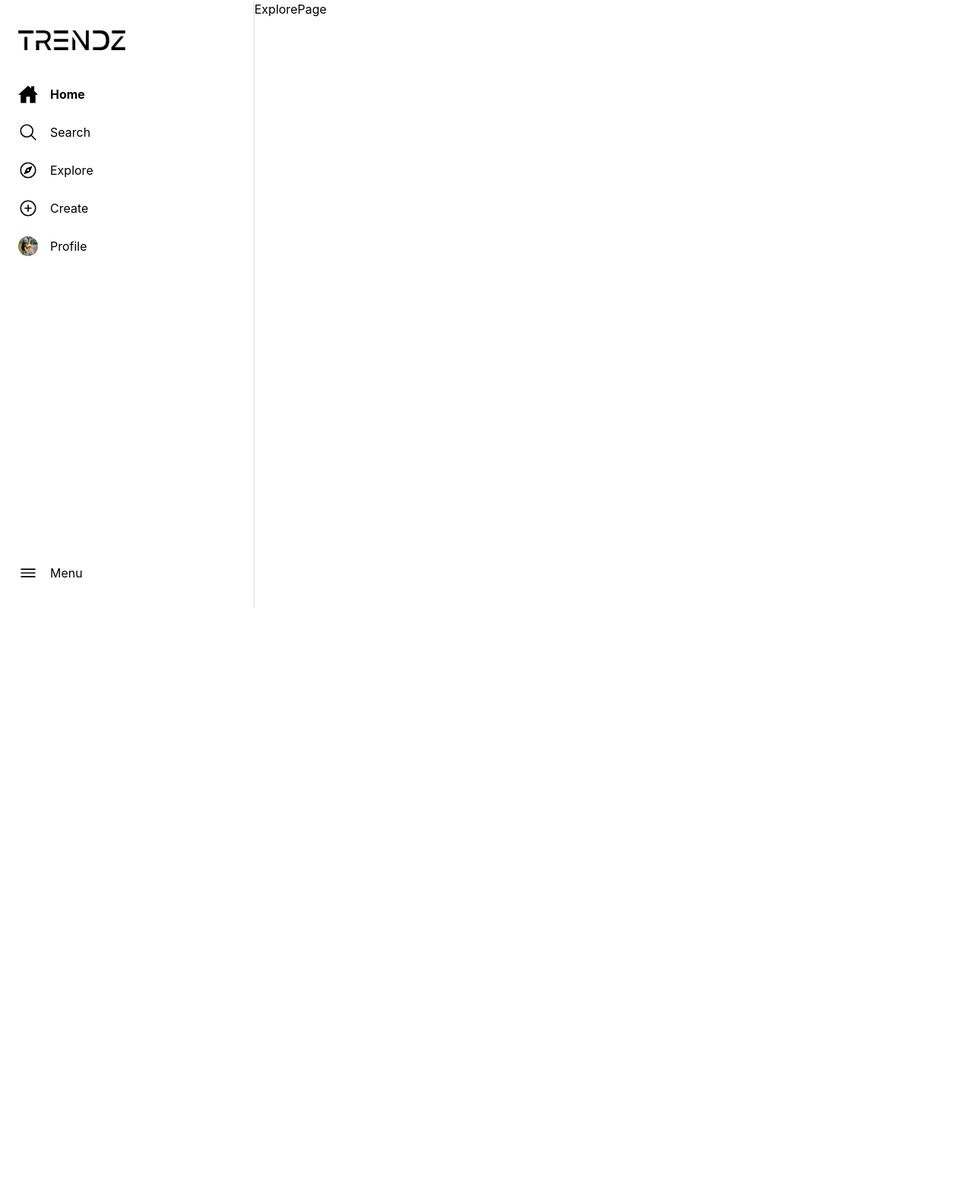
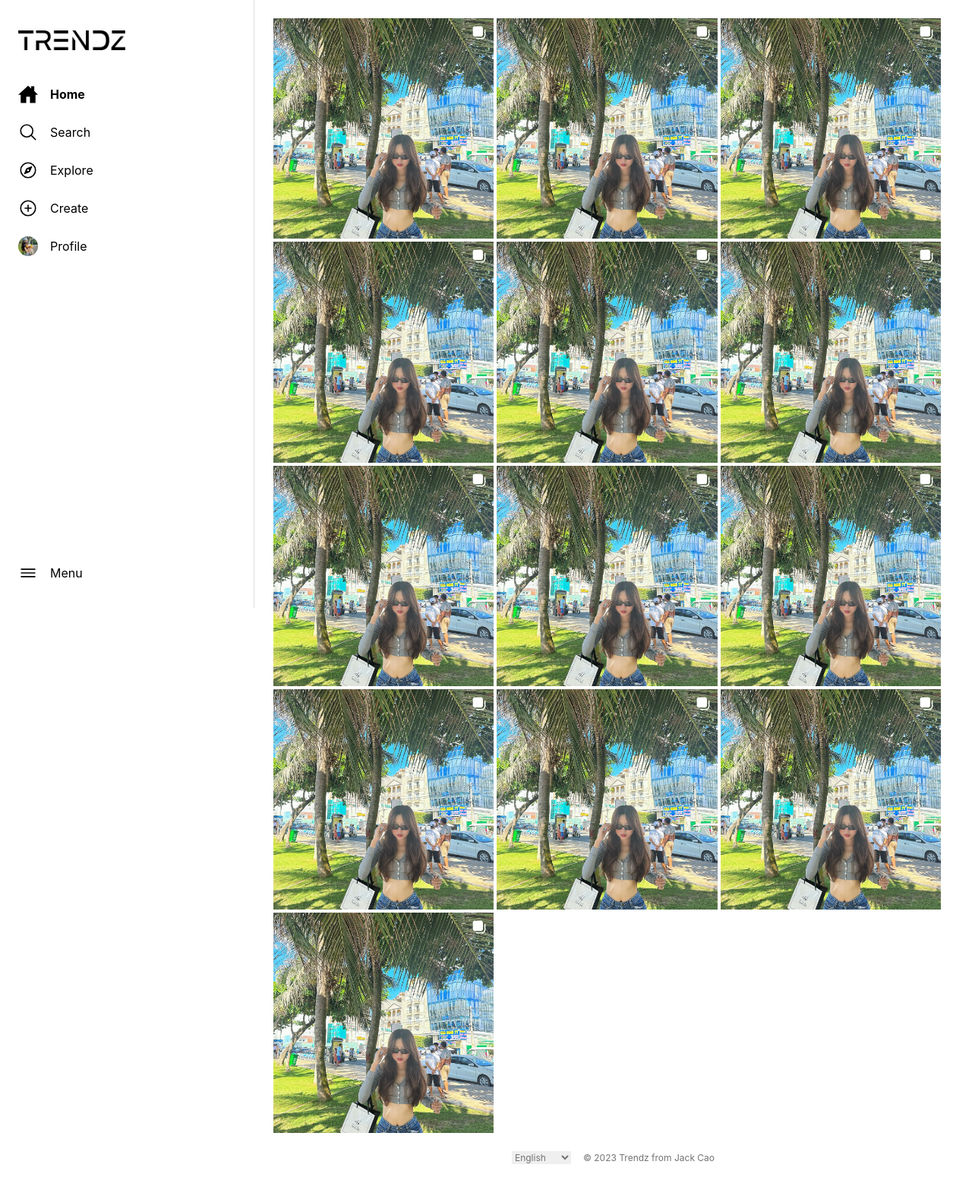
Before and after one commit to hpcao299/trendz_ui, a Next.js app: page /explore in a window 1280 px wide. Shown: the top 1570 px of the page at 76% size. Before the commit the page ends 800 px from the top, so only its background shows below. Built offline with nearby package versions, Linux system fonts and the light colour scheme.

Commit message:
explore page base ui

```diff
--- a/src/app/explore/page.tsx
+++ b/src/app/explore/page.tsx
@@ -1,7 +1,18 @@
+import { PostsList } from '@/components';
+import dynamic from 'next/dynamic';
 import React from 'react';
 
+const CopyrightFooter = dynamic(() => import('@/layouts/CopyrightFooter'), { ssr: false });
+
 const ExplorePage = () => {
-    return <div>ExplorePage</div>;
+    return (
+        <>
+            <div className="max-w-[935px] mb-6 px-5 pt-6 mx-auto">
+                <PostsList />
+            </div>
+            <CopyrightFooter />
+        </>
+    );
 };
 
 export default ExplorePage;
--- a/src/components/BaseModal/BaseModal.tsx
+++ b/src/components/BaseModal/BaseModal.tsx
@@ -1,3 +1,5 @@
+'use client';
+
 import React, { useEffect, useRef } from 'react';
 
 interface BaseModalProps {
--- a/src/components/PostActions/PostActions.tsx
+++ b/src/components/PostActions/PostActions.tsx
@@ -1,3 +1,5 @@
+'use client';
+
 import { useLayoutStore } from '@/stores';
 import classNames from 'classnames';
 import { AnimationControls, motion } from 'framer-motion';
```
